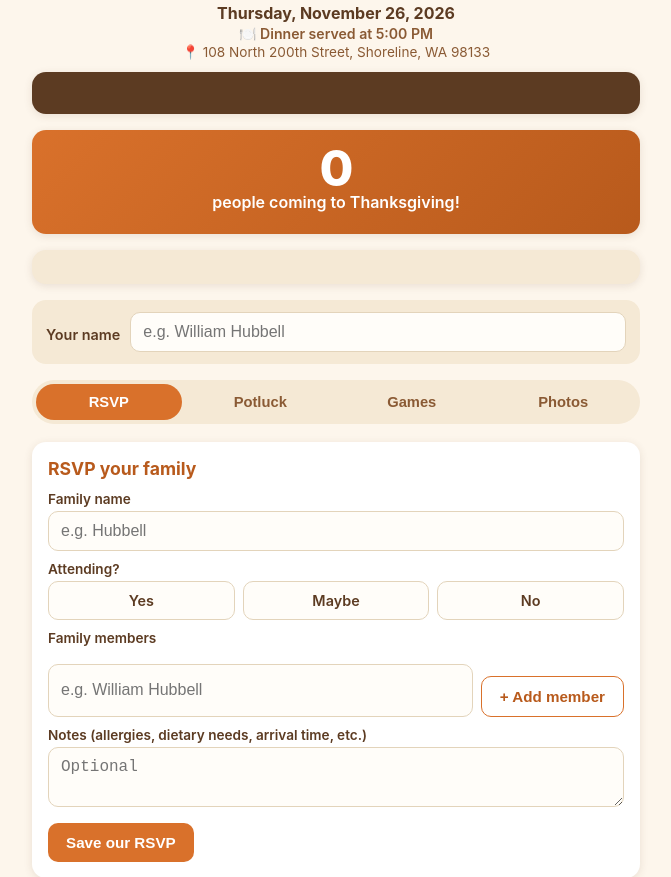
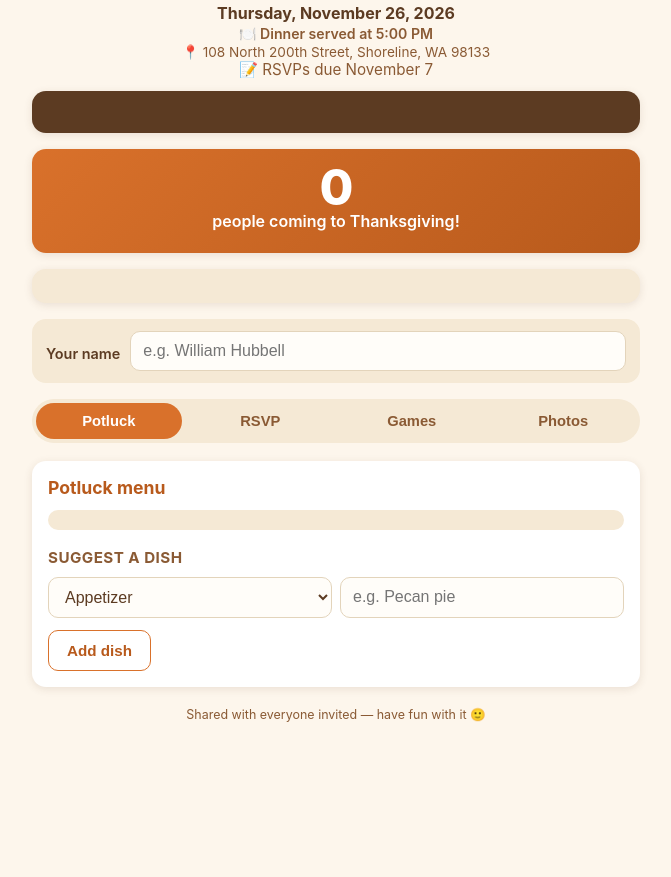
Before and after one commit to williamhubbell/thanksgiving-app, a website: page public/index.html in a window 1280 px wide. Shown: the part 79-956 px from the top of the page, without its empty margins (304-975 px from the left). After the commit the page ends 861 px from the top, so only its background shows below. Drawn offline with Linux system fonts and the light colour scheme; no server answers.

Commit message:
Update index.html

```diff
--- a/public/index.html
+++ b/public/index.html
@@ -16,6 +16,7 @@
     <p class="site-address">
       <a id="eventAddressLink" href="#" target="_blank" rel="noopener">📍 <span id="eventAddress">108 North 200th Street, Shoreline, WA 98133</span></a>
     </p>
+    <p class="site-rsvp-due">📝 RSVPs due November 7</p>
   </header>
 
   <div class="countdown-banner" id="countdownBanner">
@@ -41,14 +42,37 @@
   </div>
 
   <nav class="tabs">
-    <button class="tab-btn active" data-tab="rsvp">RSVP</button>
-    <button class="tab-btn" data-tab="potluck">Potluck</button>
+    <button class="tab-btn active" data-tab="potluck">Potluck</button>
+    <button class="tab-btn" data-tab="rsvp">RSVP</button>
     <button class="tab-btn" data-tab="games">Games</button>
     <button class="tab-btn" data-tab="photos">Photos</button>
   </nav>
 
+  <!-- Potluck -->
+  <section class="panel active" id="panel-potluck">
+    <div class="card">
+      <h2>Potluck menu</h2>
+      <div class="phase-banner" id="phaseBanner"></div>
+      <div id="dishLists"></div>
+
+      <h3>Suggest a dish</h3>
+      <div class="add-row">
+        <select id="newDishCategory">
+          <option>Appetizer</option>
+          <option>Side</option>
+          <option>Main</option>
+          <option>Dessert</option>
+          <option>Drinks</option>
+          <option>Other</option>
+        </select>
+        <input type="text" id="newDishName" placeholder="e.g. Pecan pie" />
+      </div>
+      <button class="btn secondary" id="addDishBtn" type="button">Add dish</button>
+    </div>
+  </section>
+
   <!-- RSVP -->
-  <section class="panel active" id="panel-rsvp">
+  <section class="panel" id="panel-rsvp">
     <div class="card">
       <h2>RSVP your family</h2>
       <form id="rsvpForm">
@@ -79,29 +103,6 @@
     <div class="card">
       <h2>Who's coming</h2>
       <div id="familyList"></div>
-    </div>
-  </section>
-
-  <!-- Potluck -->
-  <section class="panel" id="panel-potluck">
-    <div class="card">
-      <h2>Potluck menu</h2>
-      <div class="phase-banner" id="phaseBanner"></div>
-      <div id="dishLists"></div>
-
-      <h3>Suggest a dish</h3>
-      <div class="add-row">
-        <select id="newDishCategory">
-          <option>Appetizer</option>
-          <option>Side</option>
-          <option>Main</option>
-          <option>Dessert</option>
-          <option>Drinks</option>
-          <option>Other</option>
-        </select>
-        <input type="text" id="newDishName" placeholder="e.g. Pecan pie" />
-      </div>
-      <button class="btn secondary" id="addDishBtn" type="button">Add dish</button>
     </div>
   </section>
 
```
